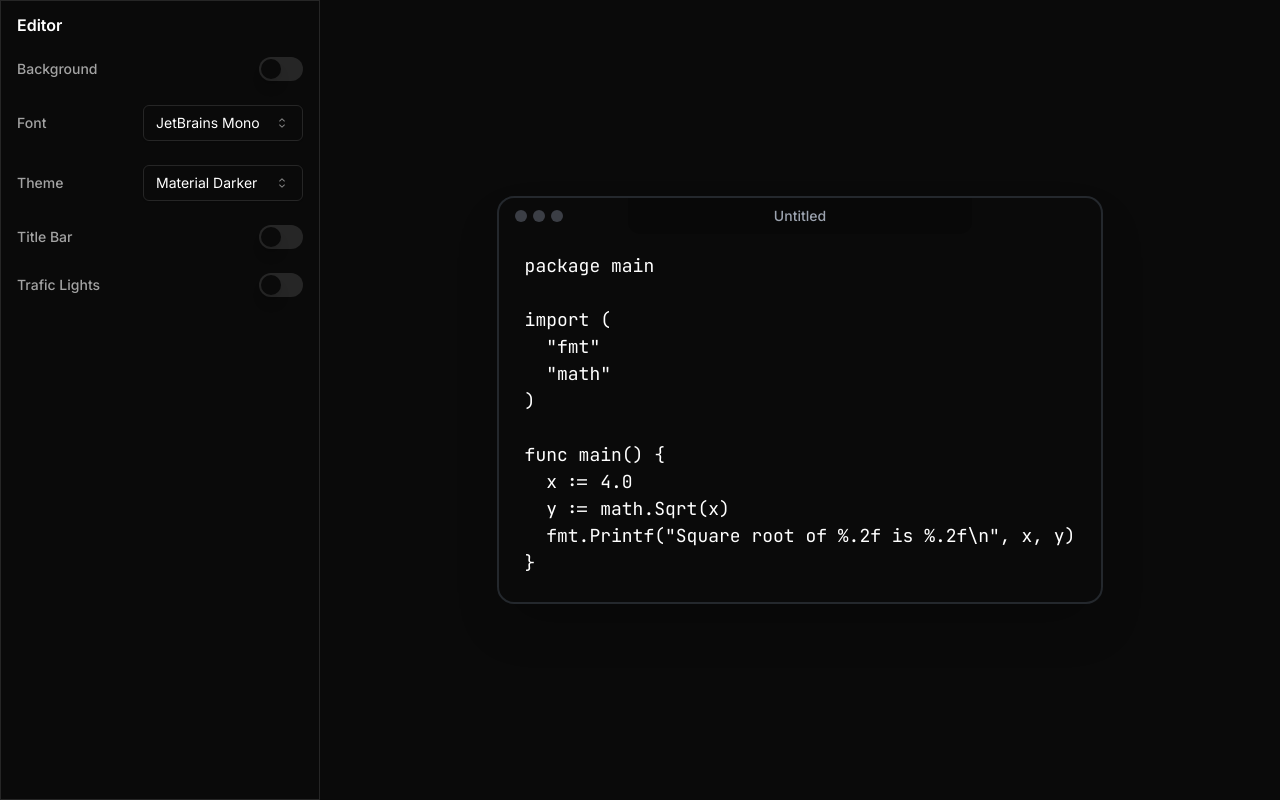
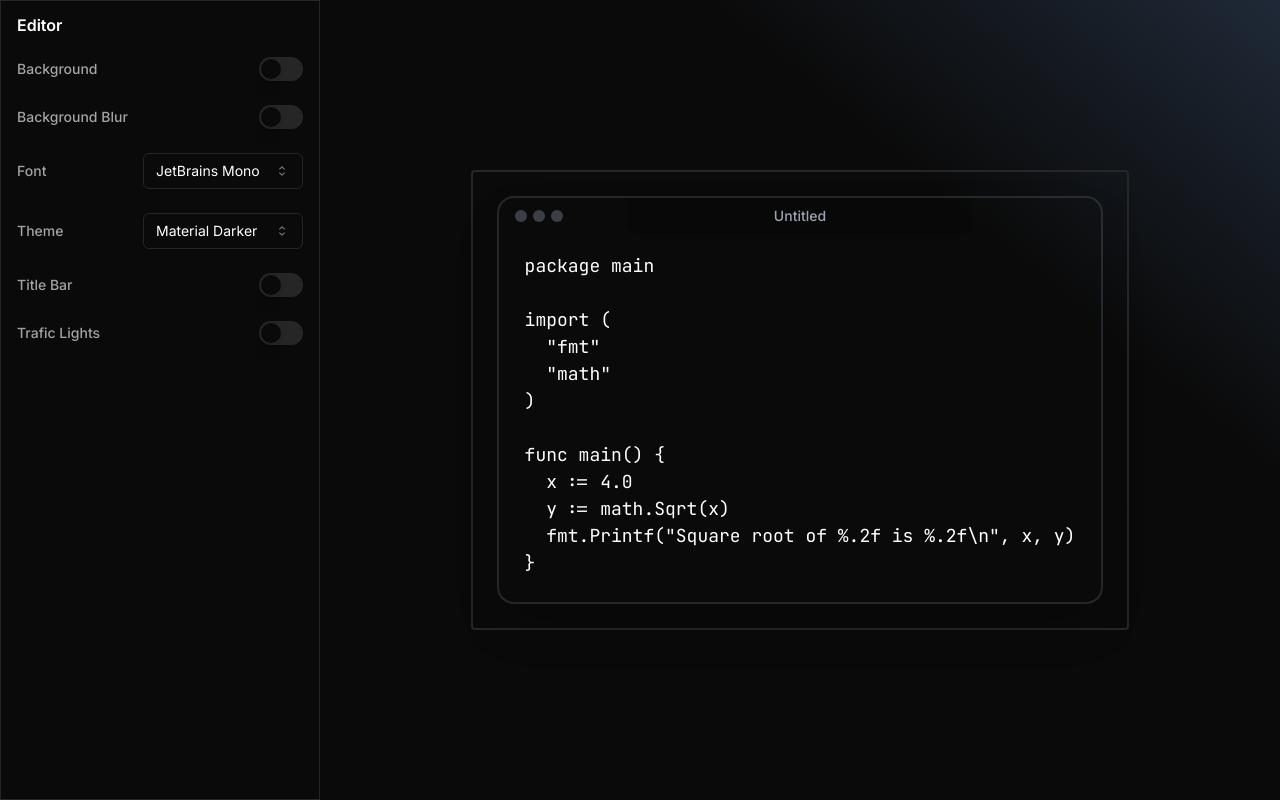
Before and after one commit to togawalk/code-screenshot, a React (Vite) app: page / in a window 1280 px wide. Built offline with nearby package versions, Linux system fonts and the light colour scheme; a small style sheet from the web is missing.

Commit message:
chore: design fix

```diff
--- a/src/App.tsx
+++ b/src/App.tsx
@@ -23,15 +23,16 @@ function App() {
       code: state.code ? atob(state.code) : '',
       autoDetectLanguage: state.autoDetectLanguage === 'true',
       fontSize: Number(state.fontSize || 18),
-      padding: Number(state.padding || 64),
+      padding: Number(state.padding || 24),
     })
   }, [])
 
   return (
-    <main className='min-h-screen bg-background text-white'>
+    <main className='min-h-screen text-white'>
       <Sidebar />
 
-      <div className='flex justify-center items-center pl-80 h-screen'>
+      <div className='relative flex justify-center items-center pl-80 h-screen'>
+        <div className='ml-80 absolute inset-0 bg-gradient-to-tr from-background from-70% to-gray-800'></div>
         <link
           rel='stylesheet'
           href={themes[theme].theme}
@@ -43,10 +44,7 @@ function App() {
           crossOrigin='anonymous'
         />
         <div
-          className={cn(
-            'overflow-hidden transition-all ease-out',
-            showBackground ? themes[theme].background : 'ring ring-neutral-900'
-          )}
+          className="z-10 border-2 border-input rounded"
           style={{ padding }}
           ref={editorRef}
         >
--- a/src/components/Sidebar.tsx
+++ b/src/components/Sidebar.tsx
@@ -6,13 +6,19 @@ import ThemeSelect from './controls/ThemeSelect'
 
 export default function Sidebar() {
   return (
-    <aside className='w-80 flex flex-col fixed bg-card top-0 bottom-0 border'>
+    <aside className='z-20 w-80 flex flex-col fixed bg-card top-0 bottom-0 border'>
       <SettingsGroup title='Editor'>
         <fieldset className='flex items-center justify-between'>
           <Label htmlFor='show-background' className='text-muted-foreground'>
             Background
           </Label>
           <Switch id='show-background' />
+        </fieldset>
+        <fieldset className='flex items-center justify-between'>
+          <Label htmlFor='background-blur' className='text-muted-foreground'>
+            Background Blur
+          </Label>
+          <Switch id='background-blur' />
         </fieldset>
         <FontSelect />
         <ThemeSelect />
--- a/src/store.ts
+++ b/src/store.ts
@@ -30,7 +30,7 @@ export const useStore = create(
       autoDetectLanguage: false,
       fontSize: 18,
       fontStyle: 'jetBrainsMono',
-      padding: 64,
+      padding: 24,
     }),
     {
       name: 'user-preferences',
```
